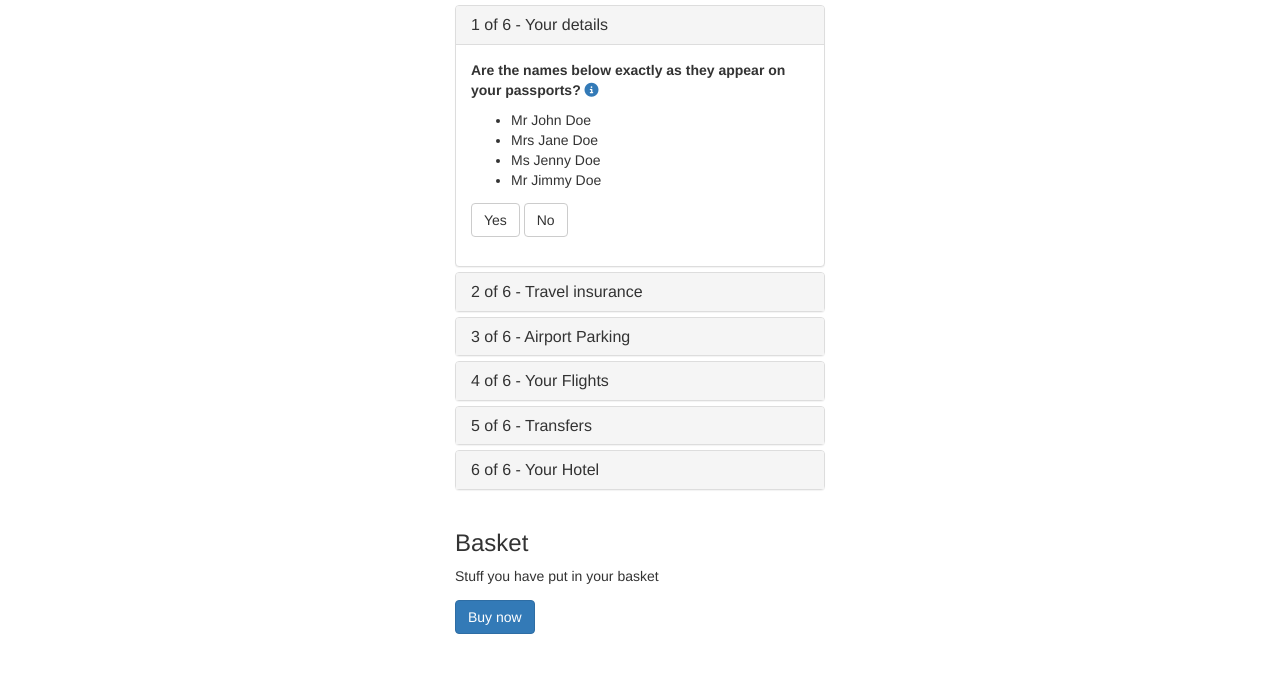
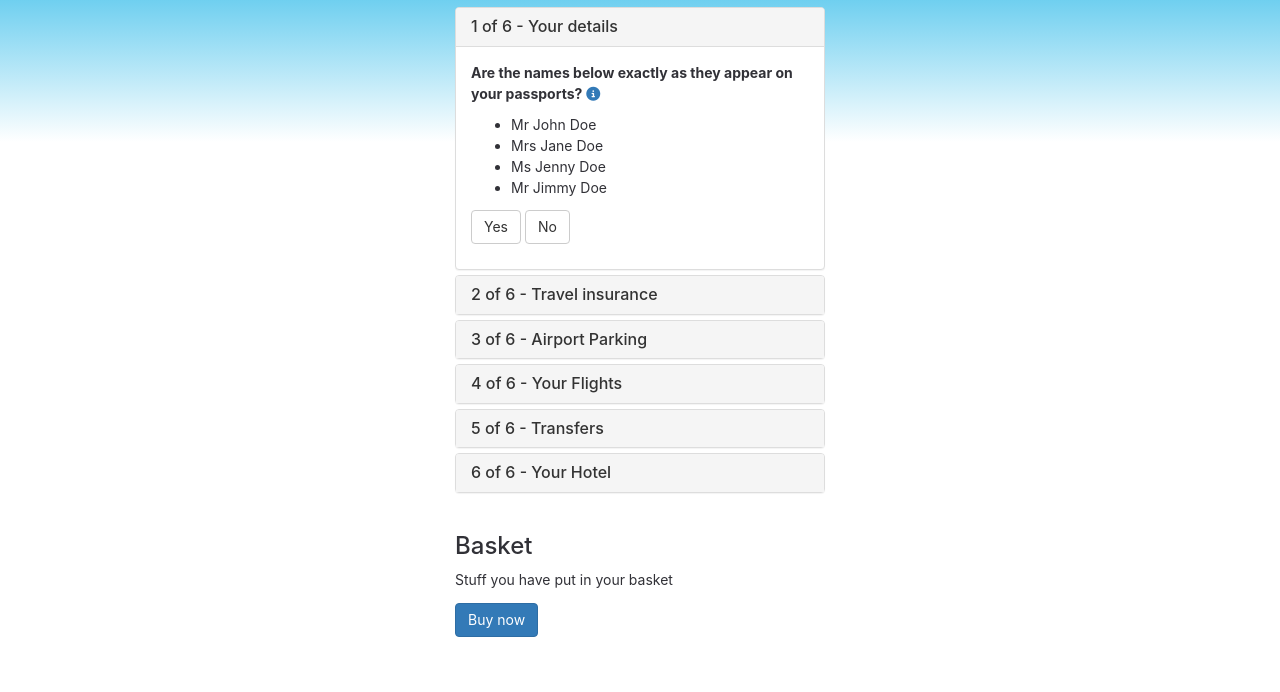
Before and after one commit to GinnyCobbett/otb-holidaychecklist-prototype, a plain HTML site: page index.html in a window 1280 px wide. Shown: the part 108-800 px from the top of the page. Drawn offline with nearby package versions, Linux system fonts and the light colour scheme.

Commit message:
OTBify the font/background

```diff
--- a/resources/css/style.css
+++ b/resources/css/style.css
@@ -1,6 +1,13 @@
 html {
-  font-size: 14px;
-  font-family: Helvetica, sans-serif;
+  font-size: 62.5%;
+}
+
+body {
+  font: 1.4em/1.5em BlinkMacSystemFont, -apple-system, "Segoe UI", Roboto, "Helvetica Neue", Helvetica, Arial, sans-serif;
+  background: linear-gradient(to bottom, #02abe4 0%, #fff 25em, #fff 100%);
+  background-color: #ffffff;
+  background-repeat: no-repeat;
+  color: #313137;
 }
 
 a {
```
